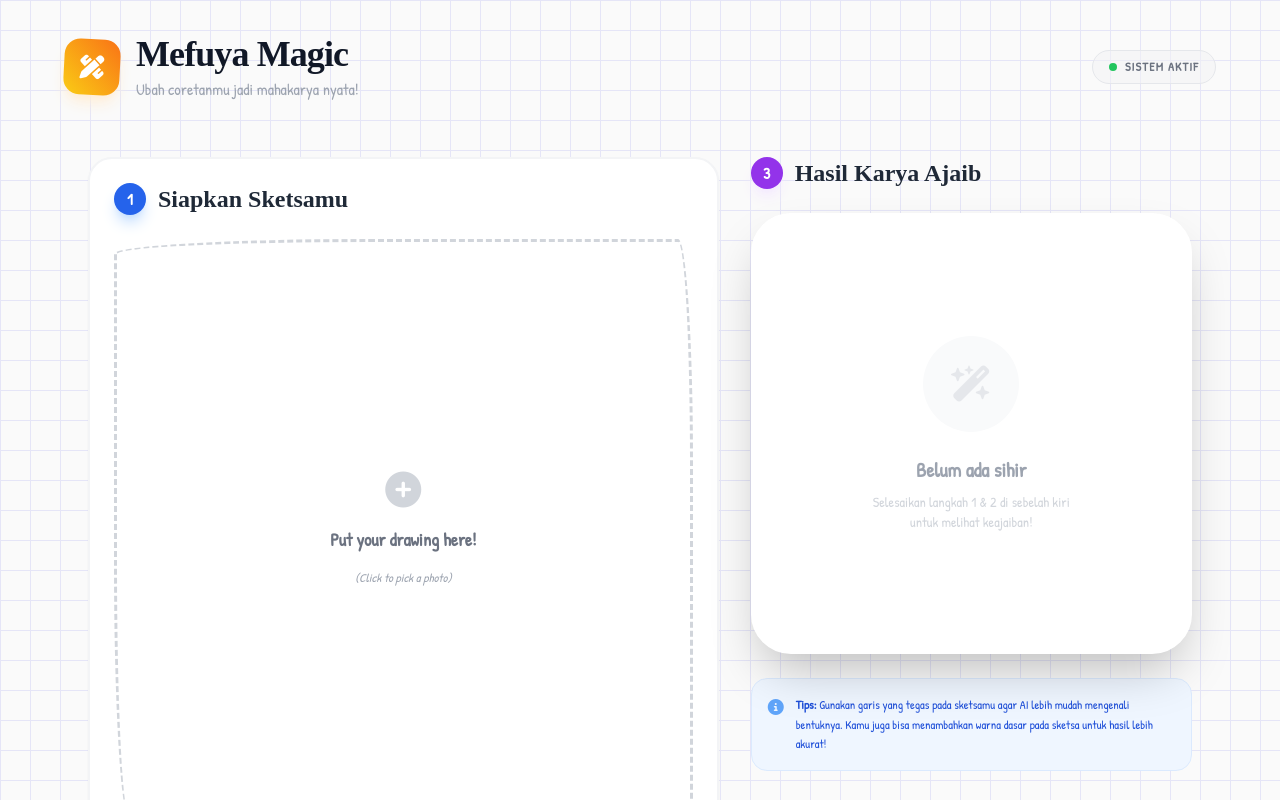
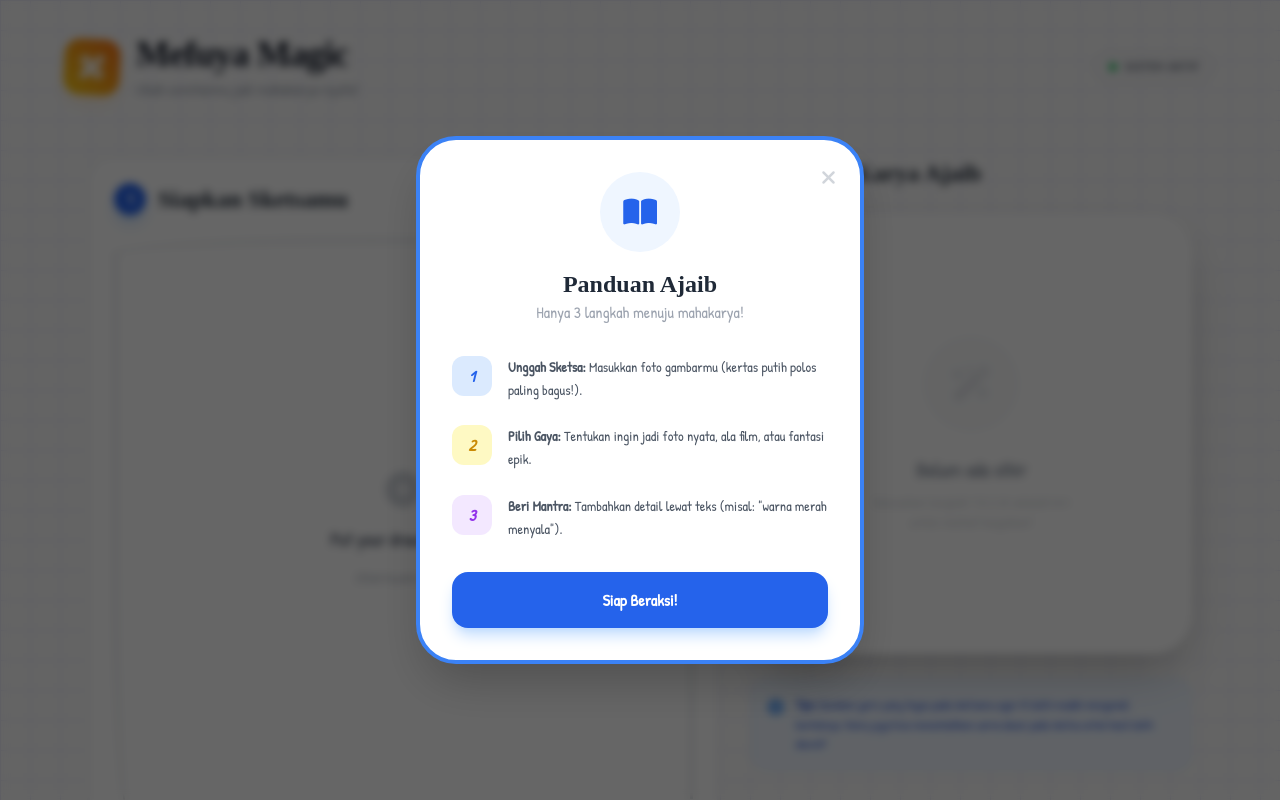
Before and after one commit to fauzanps2004/sketchy-magic, a React (Vite) app: page / in a window 1280 px wide. Shown: the top 800 px of the page. Built offline with nearby package versions, Linux system fonts and the light colour scheme; a web font is replaced by a local one.

Commit message:
feat: Add Vehicle category and tutorial
Introduces a new 'Vehicle' category for transformations and implements a user tutorial feature. The tutorial is displayed on the first visit and can be dismissed permanently.

```diff
--- a/App.tsx
+++ b/App.tsx
@@ -1,5 +1,5 @@
 
-import React, { useState } from 'react';
+import React, { useState, useEffect } from 'react';
 import { StyleType, CategoryType } from './types';
 import { STYLES, CATEGORIES } from './constants';
 import { transformSketch } from './geminiService';
@@ -15,6 +15,19 @@ const App: React.FC = () => {
   const [extraPrompt, setExtraPrompt] = useState("");
   const [isGenerating, setIsGenerating] = useState(false);
   const [error, setError] = useState<string | null>(null);
+  const [showTutorial, setShowTutorial] = useState(false);
+
+  useEffect(() => {
+    const hasSeenTutorial = localStorage.getItem('mefuya_tutorial_seen');
+    if (!hasSeenTutorial) {
+      setShowTutorial(true);
+    }
+  }, []);
+
+  const closeTutorial = () => {
+    setShowTutorial(false);
+    localStorage.setItem('mefuya_tutorial_seen', 'true');
+  };
 
   const handleTransform = async () => {
     if (!sketch) {
@@ -219,10 +232,56 @@ const App: React.FC = () => {
         </div>
       </main>
 
+      {/* Tutorial Popup */}
+      {showTutorial && (
+        <div className="fixed inset-0 z-50 flex items-center justify-center p-6 bg-black/60 backdrop-blur-sm animate-in fade-in duration-300">
+          <div className="bg-white w-full max-w-md rounded-[40px] p-8 shadow-2xl relative border-4 border-blue-500 animate-in zoom-in-95 duration-300">
+            <button
+              onClick={closeTutorial}
+              className="absolute top-6 right-6 text-gray-300 hover:text-gray-500 transition-colors"
+            >
+              <i className="fas fa-times text-xl"></i>
+            </button>
+
+            <div className="text-center mb-8">
+              <div className="w-20 h-20 bg-blue-50 rounded-full flex items-center justify-center mx-auto mb-4">
+                <i className="fas fa-book-open text-3xl text-blue-600"></i>
+              </div>
+              <h3 className="text-2xl font-bold text-gray-800">Panduan Ajaib</h3>
+              <p className="text-gray-400">Hanya 3 langkah menuju mahakarya!</p>
+            </div>
+
+            <div className="space-y-6 mb-8">
+              <div className="flex gap-4">
+                <div className="w-10 h-10 rounded-xl bg-blue-100 flex-shrink-0 flex items-center justify-center font-bold text-blue-600 italic">1</div>
+                <p className="text-sm text-gray-600 leading-relaxed"><strong>Unggah Sketsa:</strong> Masukkan foto gambarmu (kertas putih polos paling bagus!).</p>
+              </div>
+              <div className="flex gap-4">
+                <div className="w-10 h-10 rounded-xl bg-yellow-100 flex-shrink-0 flex items-center justify-center font-bold text-yellow-600 italic">2</div>
+                <p className="text-sm text-gray-600 leading-relaxed"><strong>Pilih Gaya:</strong> Tentukan ingin jadi foto nyata, ala film, atau fantasi epik.</p>
+              </div>
+              <div className="flex gap-4">
+                <div className="w-10 h-10 rounded-xl bg-purple-100 flex-shrink-0 flex items-center justify-center font-bold text-purple-600 italic">3</div>
+                <p className="text-sm text-gray-600 leading-relaxed"><strong>Beri Mantra:</strong> Tambahkan detail lewat teks (misal: "warna merah menyala").</p>
+              </div>
+            </div>
+
+            <button
+              onClick={closeTutorial}
+              className="w-full py-4 bg-blue-600 text-white font-bold rounded-2xl shadow-lg shadow-blue-200 hover:bg-blue-700 transition-all active:scale-95"
+            >
+              Siap Beraksi!
+            </button>
+          </div>
+        </div>
+      )}
+
       <footer className="mt-20 py-10 border-t border-gray-100 text-center">
         <p className="text-gray-400 font-medium flex items-center justify-center gap-2">
-          <span>Dibuat dengan imajinasi & Gemini AI</span>
+          <i className="fa-regular fa-copyright"></i>
+          <span>2025 Mefuya Entertainment</span>
         </p>
+        <p className="text-gray-300 text-[10px] mt-2 tracking-widest uppercase font-bold">Imajinasi Tanpa Batas</p>
       </footer>
 
       <style>{`
--- a/constants.tsx
+++ b/constants.tsx
@@ -12,6 +12,7 @@ export const STYLES = [
 export const CATEGORIES = [
   { id: CategoryType.CHARACTER, label: 'Karakter' },
   { id: CategoryType.CREATURE, label: 'Monster/Hewan' },
+  { id: CategoryType.VEHICLE, label: 'Kendaraan' },
   { id: CategoryType.OBJECT, label: 'Benda Perkakas' },
   { id: CategoryType.ENVIRONMENT, label: 'Pemandangan' },
 ];
--- a/types.ts
+++ b/types.ts
@@ -11,7 +11,8 @@ export enum CategoryType {
   CHARACTER = 'Character',
   CREATURE = 'Creature',
   OBJECT = 'Object',
-  ENVIRONMENT = 'Environment'
+  ENVIRONMENT = 'Environment',
+  VEHICLE = 'Vehicle'
 }
 
 export interface TransformationResult {
```
